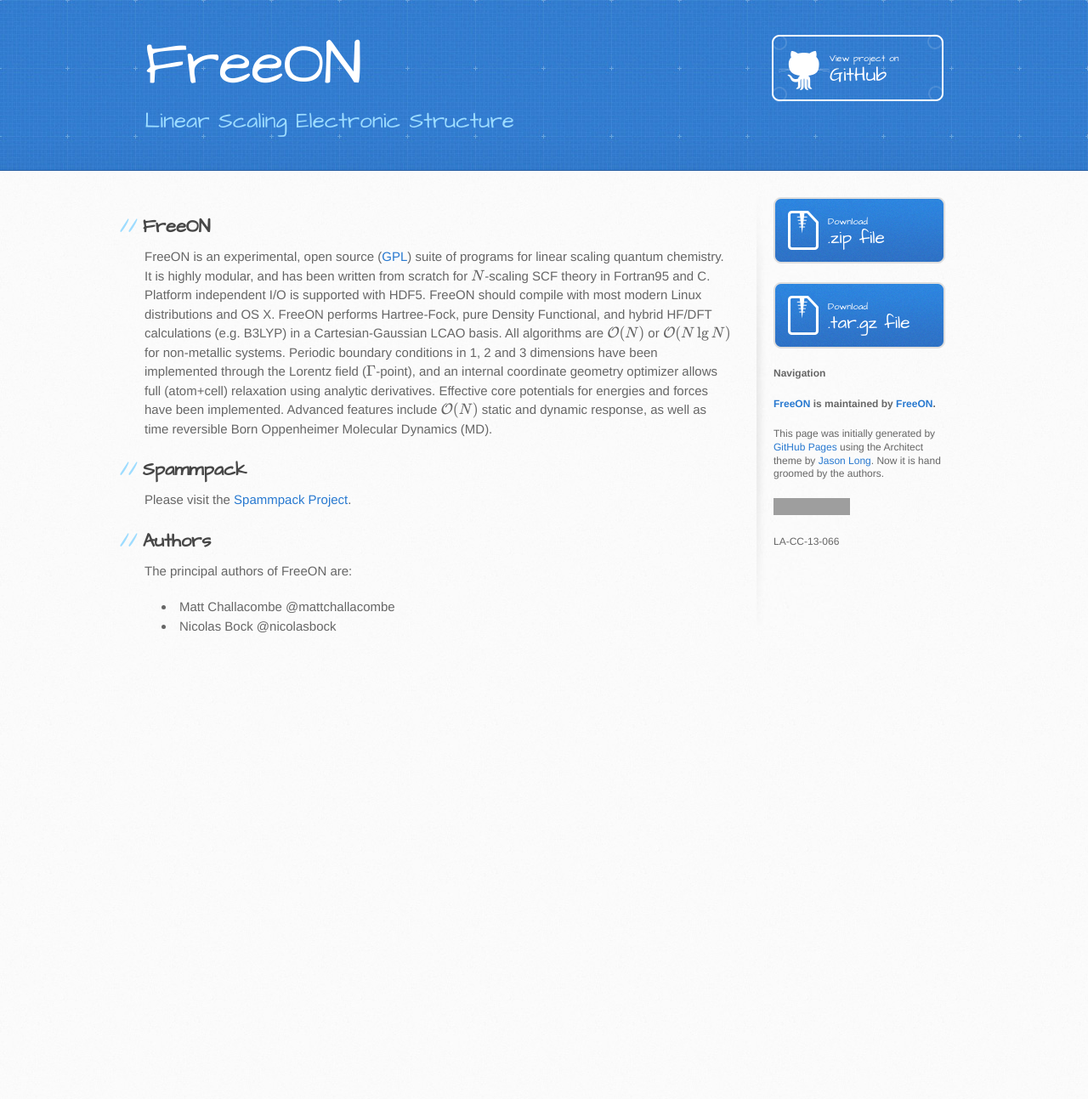
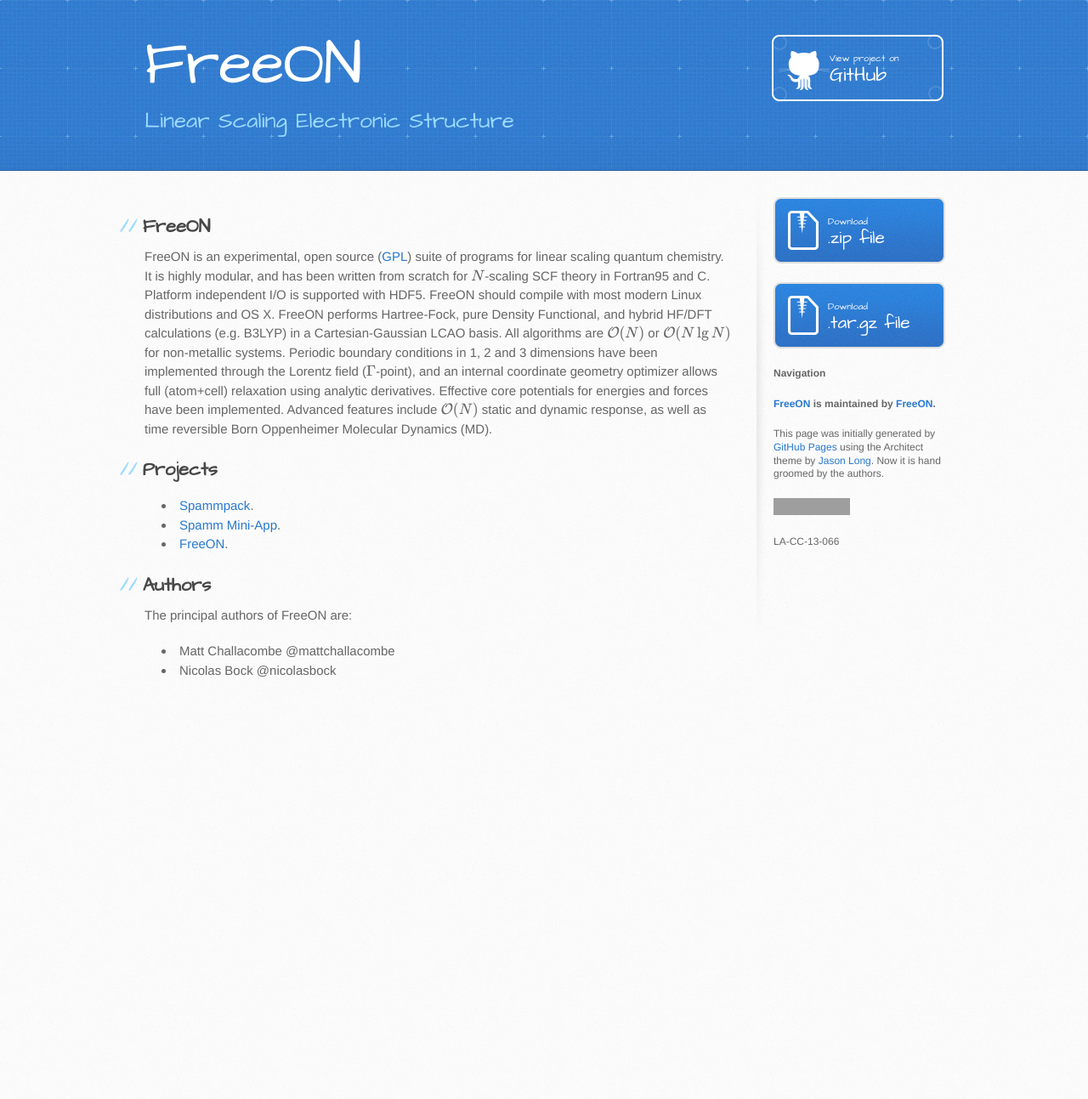
Before and after one commit to FreeON/freeon.github.io, a Jekyll site: the page built from index.md, in a window 1280 px wide. Shown: the whole page at 85% size. Built offline with Jekyll 4.4.1, drawn with Linux system fonts in a browser that asks for light colours; formulas are drawn with MathJax 3; grey boxes are pictures that could not be loaded.

Commit message:
Add links to projects.

```diff
--- a/index.md
+++ b/index.md
@@ -22,10 +22,12 @@ have been implemented.  Advanced features include $$\mathcal{O}(N)$$ static
 and dynamic response, as well as time reversible Born Oppenheimer Molecular
 Dynamics (MD).
 
-Spammpack
+Projects
 ---------
 
-Please visit the [Spammpack Project](http://freeon.github.io/spammpack).
+* [Spammpack](http://freeon.github.io/spammpack).
+* [Spamm Mini-App](http://freeon.github.io/spamm-miniapp).
+* [FreeON](http://freeon.github.io/freeon).
 
 Authors
 -------
```
